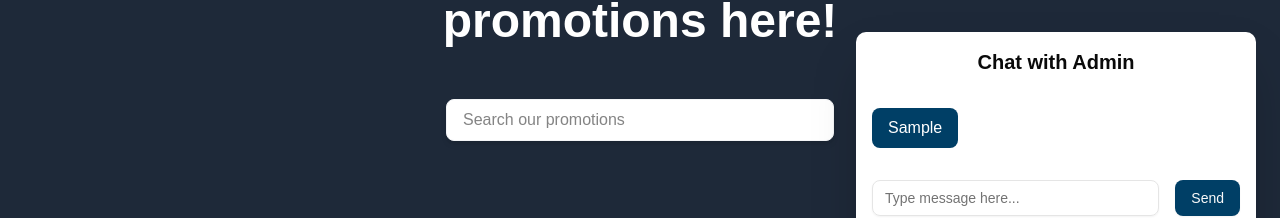
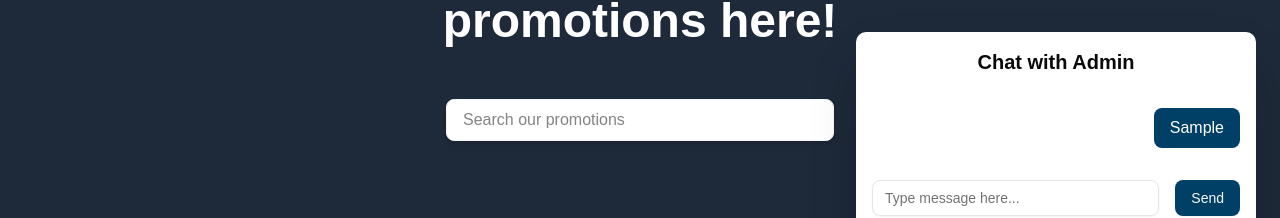
Before and after one commit to suttirakcha/ui-kadealded, a React (Vite) app: page / in a window 1280 px wide. Both pictures are taken after typing "Sample" into the empty fields and a click on the button "Send". Shown: the part 244-462 px from the top of the page. Built offline with nearby package versions, Linux system fonts and the light colour scheme; no server answers; a web font is replaced by a local one.

Commit message:
feat: modify chat with admin feature

```diff
--- a/src/components/custom/ChatWithAdminBox.jsx
+++ b/src/components/custom/ChatWithAdminBox.jsx
@@ -24,7 +24,6 @@ function ChatWithAdminBox() {
     return () => {
       socket.off("receive-message");
     };
-
   }, []);
 
   const sendMessage = (e) => {
@@ -41,23 +40,34 @@ function ChatWithAdminBox() {
           <h2 className="p-4 w-full text-center font-bold text-xl">
             Chat with Admin
           </h2>
-          <div className="p-4">
+          <div className="p-4 space-y-2">
             {chat.map((c, i) => (
-              <p
-                key={i}
-                className={cn("px-4 py-2 rounded-md bg-[#003F66] text-white", "w-fit", {
-                  "bg-gray-200 text-black": c.from === "admin",
+              <div
+                className={cn("w-full flex justify-end", {
+                  "justify-start": c.from === "admin",
                 })}
               >
-                {c.message}
-              </p>
+                <p
+                  key={i}
+                  className={cn(
+                    "px-4 py-2 rounded-md bg-[#003F66] text-white",
+                    "w-fit",
+                    {
+                      "bg-gray-200 text-black": c.from === "admin",
+                    }
+                  )}
+                >
+                  {c.message}
+                </p>
+              </div>
             ))}
           </div>
-          <form
-            className="flex items-center gap-4 p-4"
-            onSubmit={sendMessage}
-          >
-            <Input placeholder="Type message here..." value={message} onChange={e => setMessage(e.target.value)} />
+          <form className="flex items-center gap-4 p-4" onSubmit={sendMessage}>
+            <Input
+              placeholder="Type message here..."
+              value={message}
+              onChange={(e) => setMessage(e.target.value)}
+            />
             <Button type="submit">Send</Button>
           </form>
         </div>
--- a/src/pages/admin/AdminChatWithUser.jsx
+++ b/src/pages/admin/AdminChatWithUser.jsx
@@ -1,4 +1,5 @@
 import { Button } from "@/components/ui/button";
+import { Card } from "@/components/ui/card";
 import { Input } from "@/components/ui/input";
 import { cn } from "@/lib/utils";
 import { useEffect, useState } from "react";
@@ -46,6 +47,7 @@ export default function AdminChatWithUser() {
     <div>
       <h2>Admin Panel</h2>
 
+      <Card>
         <h4>Users:</h4>
         <div>
           {userList.map((user) => (
@@ -54,20 +56,30 @@ export default function AdminChatWithUser() {
             </button>
           ))}
         </div>
+      </Card>
 
       {selectedUser && (
-        <>
+        <Card>
           <h4>Chat with {selectedUser}</h4>
-          <div>
+          <div className="space-y-2 w-full">
             {chat.map((c, i) => (
+              <div
+                className={cn("w-full flex justify-end", {
+                  "justify-start": c.from === selectedUser,
+                })}
+              >
                 <p
                   key={i}
-                className={cn("px-4 py-2 rounded-md bg-[#003F66] text-white", {
+                  className={cn(
+                    "px-4 py-2 rounded-md bg-[#003F66] text-white w-fit",
+                    {
                       "bg-gray-200 text-black": c.from === selectedUser,
-                })}
+                    }
+                  )}
                 >
                   {c.message}
                 </p>
+              </div>
             ))}
           </div>
           <form className="flex items-center gap-4" onSubmit={sendMessage}>
@@ -78,7 +90,7 @@ export default function AdminChatWithUser() {
             />
             <Button type="submit">Send</Button>
           </form>
-        </>
+        </Card>
       )}
     </div>
   );
```
Lines whose indentation alone changed are shown as unchanged.
